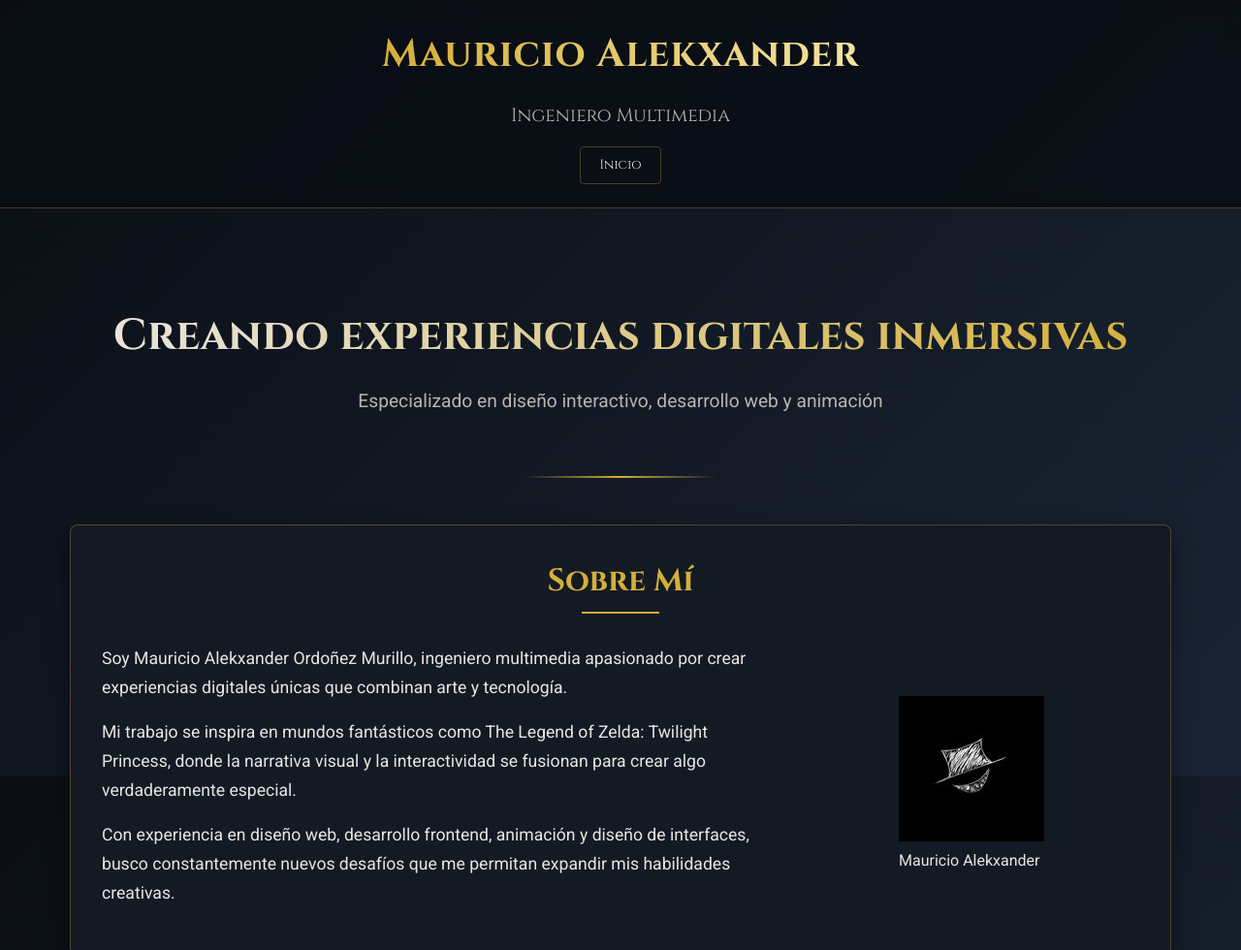
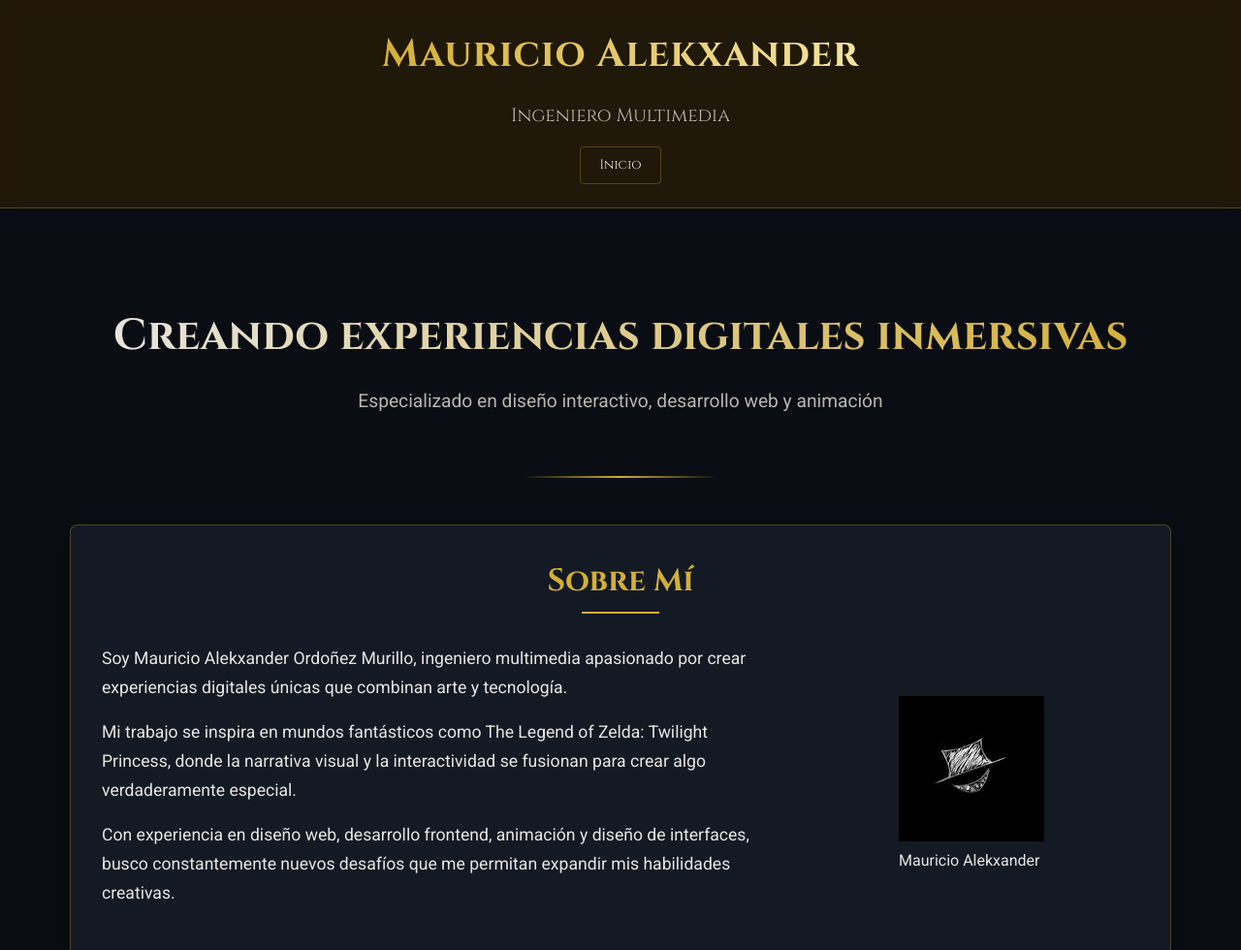
Before and after one commit to Alekxander00/TDM_Parcial, a website: page public/index.html in a window 1280 px wide. Shown: the top 980 px of the page at 97% size. Drawn offline with Linux system fonts and the light colour scheme.

Commit message:
Correcciones de css

```diff
--- a/public/css/style.css
+++ b/public/css/style.css
@@ -20,13 +20,13 @@ html,
 body {
   height: 100%;
   font-family: 'Roboto', sans-serif;
-  background: linear-gradient(135deg, var(--bg-dark) 0%, #1a2434 100%);
+  background: var(--bg-dark);
   color: var(--text-primary);
   line-height: 1.6;
 }
 
 .site-header {
-  background: rgba(10, 14, 20, 0.85);
+  background: rgba(37, 27, 6, 0.85);
   backdrop-filter: blur(10px);
   border-bottom: 1px solid var(--border-gold);
   padding: 1.5rem 2rem;
```
